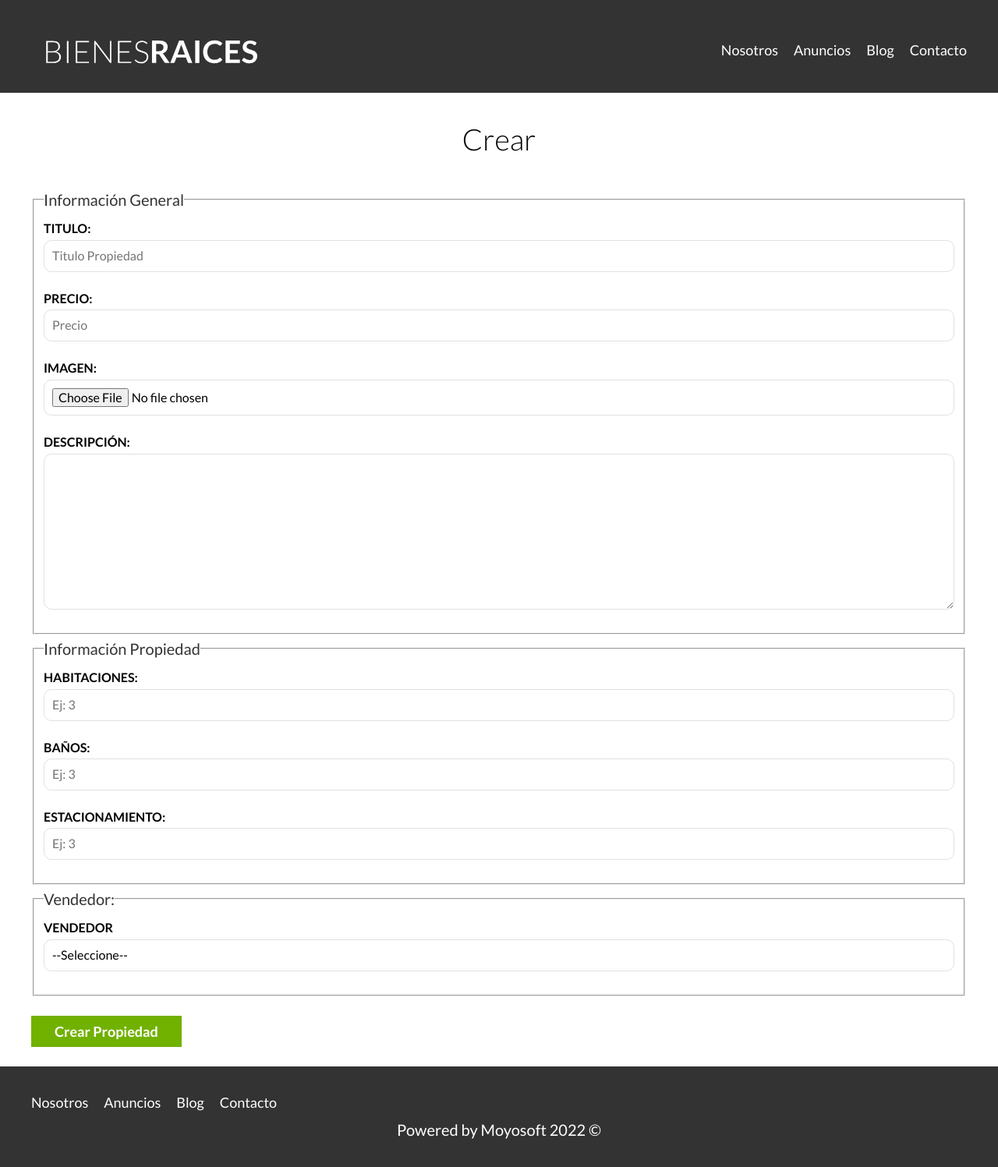
After one commit to moyosxtouch/BienesRaicesMVC, a PHP site: template views/propiedades/crear.php in a window 1280 px wide. The commit adds this page. Shown: the whole page at 78% size. Run offline with PHP 8.4, Linux system fonts and the light colour scheme; the template is opened without the code that fills it, so the values that code supplies are empty.

Commit message:
Creando el formulario para nuevas propiedades

```diff
--- a/views/propiedades/admin.php
+++ b/views/propiedades/admin.php
@@ -1,14 +1,16 @@
 <main class="contenedor seccion ">
 <h1>Administrador de Bienes Raices</h1>
        <?php
+       if($resultado) {
         $mensaje = mostrarNotificacion( intval( $resultado) );
         if($mensaje) { ?>
             <p class="alerta exito"><?php echo s($mensaje); ?></p>
         <?php }
+       }
     ?>
 
 
-    <a href="/admin/propiedades/crear.php" class="boton boton-verde">Nueva Propiedad</a>
+    <a href="/propiedades/crear" class="boton boton-verde">Nueva Propiedad</a>
     <a href="/admin/vendedores/crear.php" class="boton boton-amarillo">Nueva Vendedor</a>
 <h2>Propiedades</h2>
 
--- /dev/null
+++ b/views/propiedades/crear.php
@@ -0,0 +1,7 @@
+<main class="contenedor seccion">
+  <h1>Crear</h1>
+  <form class="formulario" method="POST">
+    <?php include __DIR__ .'/formulario.php'; ?>
+    <input type="submit" value="Crear Propiedad" class="boton boton-verde">
+  </form>
+</main>
--- /dev/null
+++ b/views/propiedades/formulario.php
@@ -0,0 +1,45 @@
+ <fieldset>
+            <legend>Información General</legend>
+            <label for="titulo">Titulo:</label>
+            <input name="propiedad[titulo]" type="text" id="titulo" placeholder="Titulo Propiedad" value="<?php echo s ($propiedad->titulo); ?>">
+
+            <label for="precio">Precio: </label>
+            <input name="propiedad[precio]" type="number" id="precio" placeholder="Precio" value="<?php echo  s ($propiedad->precio); ?>">
+
+            <label for="imagen">Imagen: </label>
+            <input name="propiedad[imagen]" type="file" id="imagen" accept="image/jpeg, image/png">
+<?php if($propiedad->imagen): ?>
+
+  <img src="/imagenes/<?php echo $propiedad->imagen ?>" class="imagen-small">
+  <?php endif; ?>
+
+            <label for="descripcion">Descripción:</label>
+            <textarea name="propiedad[descripcion]" id="descripcion"><?php echo  s ($propiedad->descripcion); ?></textarea>
+
+        </fieldset>
+
+
+        <fieldset>
+            <legend>Información Propiedad</legend>
+
+            <label for="habitaciones">Habitaciones:</label>
+            <input name="propiedad[habitaciones]"   placeholder="Ej: 3"  type="number" min="1" max="10" step="1" id="habitaciones" value="<?php echo  s ($propiedad->habitaciones); ?>">
+
+            <label for="wc">Baños:</label>
+            <input name="propiedad[wc]"   placeholder="Ej: 3" type="number" min="1" max="10" step="1" id="wc" value="<?php echo  s ($propiedad->wc);?>">
+
+            <label for="estacionamiento">Estacionamiento:</label>
+            <input name="propiedad[estacionamiento]"   placeholder="Ej: 3" type="number" min="1" max="10" step="1" id="estacionamiento" value="<?php echo  s ($propiedad->estacionamiento);?>">
+ </fieldset>
+ <fieldset>
+            <legend> Vendedor:</legend>
+            <label for="vendedor">Vendedor</label>
+            <select name="propiedad[vendedores_id]" id="vendedor">
+              <option selected value="">--Seleccione--</option>
+                    <?php foreach ($vendedores as $vendedor) { ?>
+                      <option
+                      <?php echo $propiedad->vendedores_id===$vendedor->id ? 'selected' : '' ?>
+                       value="<?php echo s ($vendedor->id); ?>"><?php echo s ($vendedor->nombre) . " " .  s ($vendedor->apellido); ?></option>
+                    <?php }?>
+            </select>
+       </fieldset>
```
Also changed, not shown: controllers/PropiedadController.php (+5 -2 lines).
